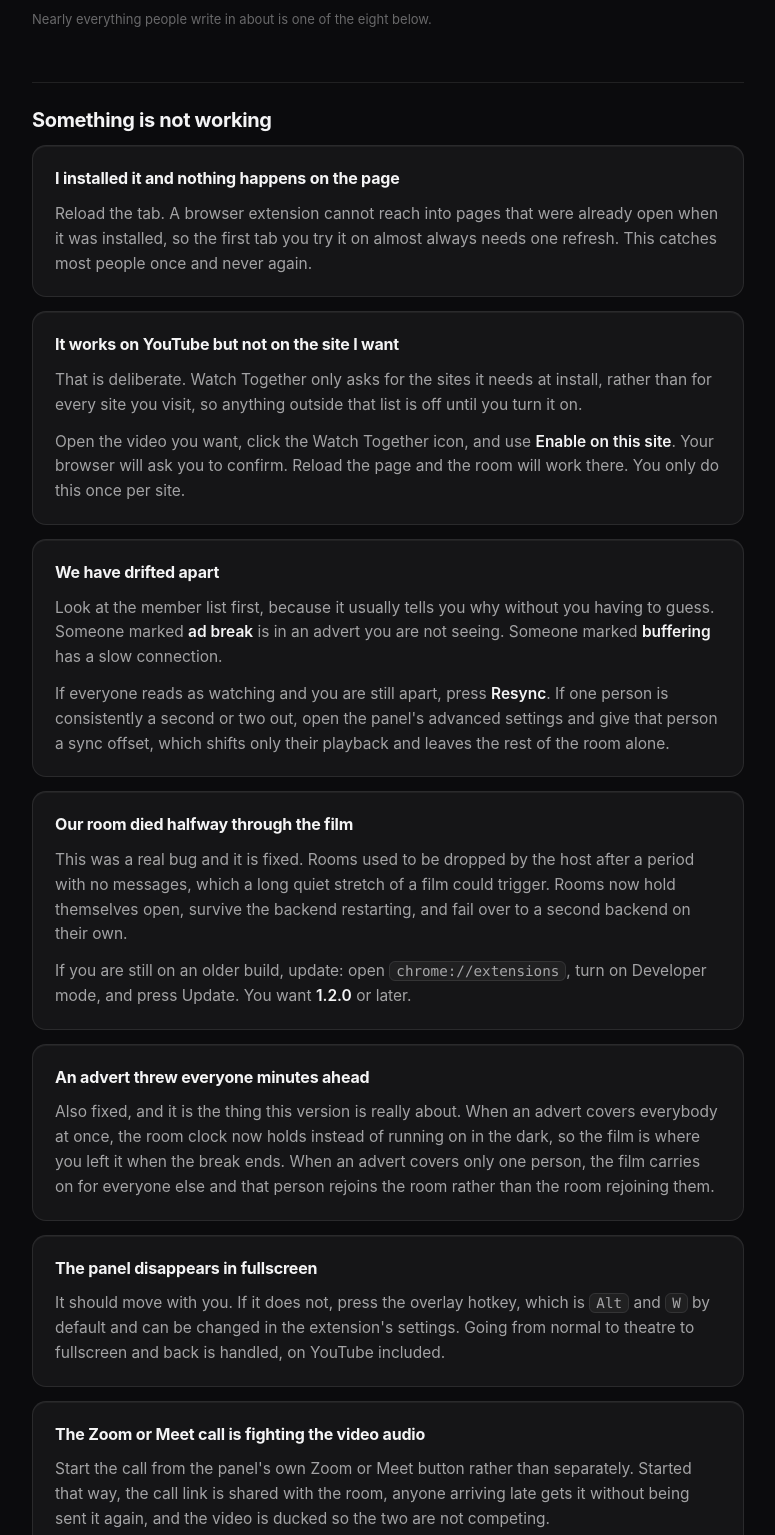
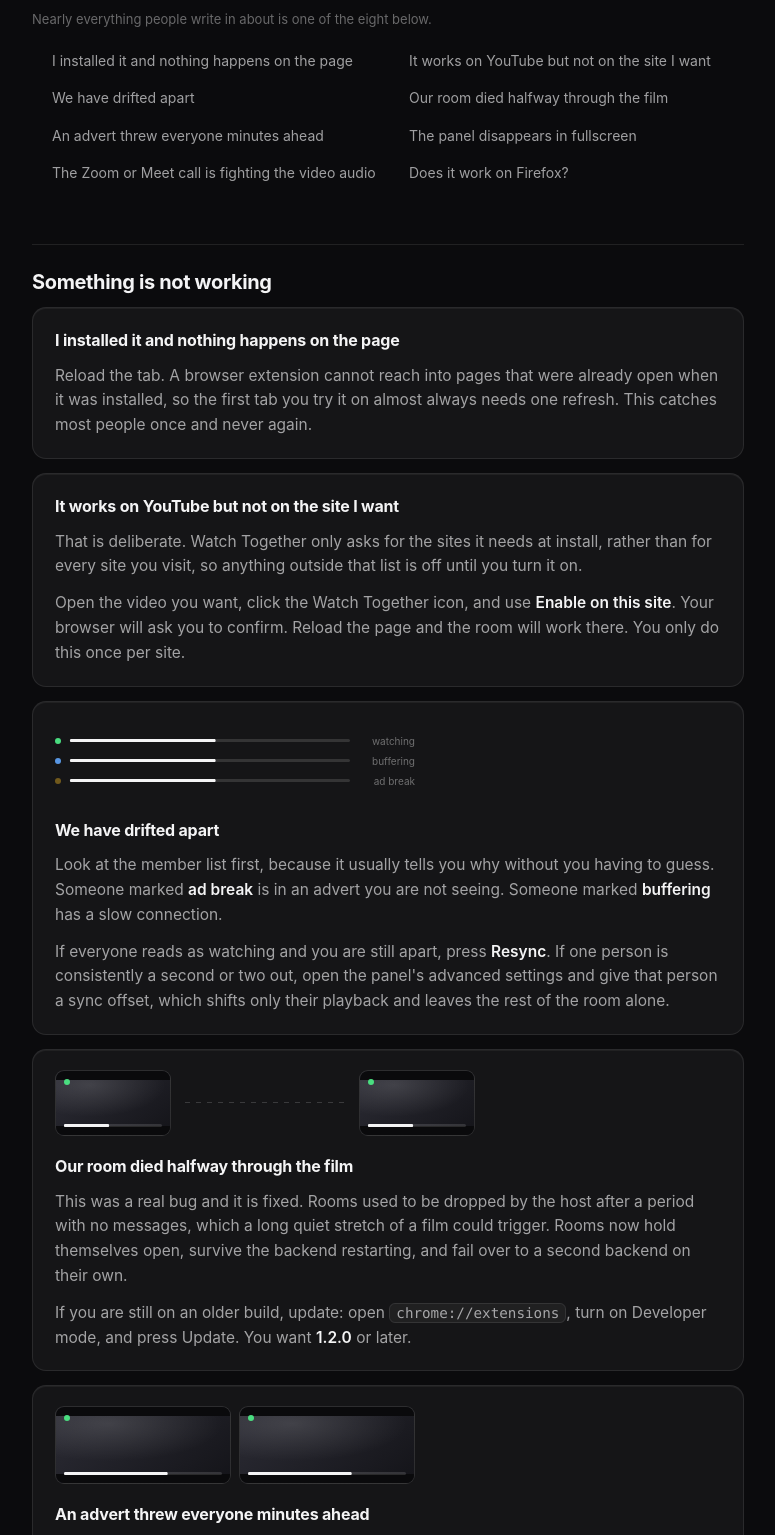
Before and after one commit to ArnavGoel03/watch-together, a browser extension: page site/support.html in a window 1280 px wide. Shown: the part 221-1756 px from the top of the page, without its empty margins (252-1027 px from the left). Drawn offline with Linux system fonts and the light colour scheme.

Commit message:
Site: the support and privacy pages stop being documents
Both were a single column of prose with nothing to land on, which is a poor way to
meet somebody who arrived with a problem or a suspicion.

Support opens with an index of the eight questions, so the first thing on the page is
the symptom rather than the first answer. Every question has an id, so any of them can
be linked to directly, and `:target` lights the one you were sent to. No JavaScript is
involved in any of that. The four answers the site already draws elsewhere are drawn
here too: the member list that explains a drift, the advert that no longer scatters
anybody, the ducked audio, and, new, the link that drops and comes back with the
position waiting where it was.

The privacy policy's two lists are the whole document, and they were two identical
bulleted lists. They are now a ledger: a solid rail for what leaves the machine, a
broken one for what never does, and the claim at the top is shown crossing the network
before it is listed. Not a word of either list changed.

Page-level JavaScript now runs on every page rather than behind the demo's own guard.
That guard is why the sticky nav hairline never appeared on either document page, and
it would have left every drawn picture on them paused forever.

```diff
--- a/site/app.js
+++ b/site/app.js
@@ -322,6 +322,7 @@ class Room {
 }
 
 function start() {
+  page();
   const stage = document.querySelector("[data-demo]");
   if (!stage) return;
 
@@ -463,9 +464,13 @@ function start() {
   const loop = (now) => { room.tick(now); requestAnimationFrame(loop); };
   requestAnimationFrame(loop);
 
-  // The card demonstrations loop forever, so they run only while they are on screen.
-  // Nine paused loops cost nothing; nine running ones off screen are nine compositor
-  // jobs for pictures nobody is looking at.
+}
+
+/** Everything that is true of every page, demo or not. */
+function page() {
+  // The drawn demonstrations loop forever, so they run only while they are on screen.
+  // A paused loop costs nothing; one running off screen is a compositor job for a
+  // picture nobody is looking at.
   const minis = document.querySelectorAll(".mini, .wire");
   if (minis.length && "IntersectionObserver" in window) {
     const watcher = new IntersectionObserver(
--- a/site/styles.css
+++ b/site/styles.css
@@ -534,3 +534,56 @@ footer a:hover { color: var(--text); }
   box-shadow: inset 0 1px 0 rgba(255,255,255,.07);
 }
 .doc-cta p:first-child { margin-top: 0; }
+
+/* An index, because somebody arrives at a support page with a symptom, not with an
+   appetite for eight answers. Pure anchors: :target does the highlight, so finding your
+   problem costs no JavaScript. */
+.doc-index {
+  margin-top: 22px; padding: 0; list-style:none;
+  display:grid; gap:2px 22px; grid-template-columns: repeat(auto-fit, minmax(272px,1fr));
+}
+.doc-index li { margin:0; font-size:14px; }
+.doc-index a[href] {
+  display:block; padding:6px 0; color: var(--dim);
+  text-decoration:none; border-bottom:1px solid transparent;
+  transition: color 180ms var(--ease);
+}
+.doc-index a[href]:hover { color: var(--text); }
+.qa { scroll-margin-top: 84px; transition: background 320ms var(--ease), border-color 320ms var(--ease); }
+.qa:target { background: var(--raised-2); border-color: var(--line-2); }
+/* A support answer is a column of text, so its picture is sized to the text rather than
+   stretched across the card. */
+.qa .mini { margin-bottom: 18px; max-width: 360px; }
+.qa .wire { margin-top: 0; margin-bottom: 18px; max-width: 420px; }
+.qa .wire .mini-s { width: 116px; height: 66px; }
+
+/* The policy's two lists are a ledger: a solid rail for what leaves the machine, a broken
+   one for what never does. The distinction is the whole document, so it should not be two
+   identical bulleted lists. */
+.ledger { list-style:none; padding-left:0; margin-top:16px; }
+.ledger li {
+  position:relative; margin:0 0 2px; padding: 11px 0 11px 18px;
+  border-left: 2px solid transparent;
+}
+.ledger-in li { border-left-color: var(--line-2); }
+.ledger-out li { border-left: 2px dashed rgba(255,255,255,.22); }
+.ledger-perm li { border-left-color: var(--line); }
+.ledger-perm strong { display:block; margin-bottom:2px; }
+
+/* The room that dropped and came back: the link breaks, the position waits, both resume. */
+.w-drop .wire-line { animation: dropLine 5.2s var(--ease) infinite; }
+.w-drop .wire-pip { animation: dropPip 5.2s var(--ease) infinite; }
+.w-drop .mini-d { animation: dropDot 5.2s step-end infinite; }
+@keyframes dropLine { 0%,32% { opacity:1; } 40%,66% { opacity:.22; } 74%,100% { opacity:1; } }
+@keyframes dropPip {
+  0% { left:0; opacity:0; }
+  10%,32% { left:34%; opacity:1; }
+  40%,66% { left:34%; opacity:.3; }
+  76% { left:34%; opacity:1; }
+  92%,100% { left:100%; opacity:0; }
+}
+@keyframes dropDot {
+  0%,35% { background: var(--good); }
+  35.01%,70% { background: var(--info); }
+  70.01%,100% { background: var(--good); }
+}
--- a/site/support.html
+++ b/site/support.html
@@ -10,6 +10,7 @@
 <link rel="canonical" href="https://watch.arnavgoel.dev/support">
 <meta name="theme-color" content="#0b0b0d">
 <link rel="stylesheet" href="/styles.css">
+<script type="module" src="/app.js"></script>
 </head>
 <body>
 <div class="glow" aria-hidden="true"></div>
@@ -23,47 +24,58 @@
   <h1>Support</h1>
   <p class="updated">Nearly everything people write in about is one of the eight below.</p>
 
+  <ul class="doc-index">
+    <li><a href="#nothing-happens">I installed it and nothing happens on the page</a></li>
+    <li><a href="#other-sites">It works on YouTube but not on the site I want</a></li>
+    <li><a href="#drifted-apart">We have drifted apart</a></li>
+    <li><a href="#room-died">Our room died halfway through the film</a></li>
+    <li><a href="#advert-jump">An advert threw everyone minutes ahead</a></li>
+    <li><a href="#fullscreen">The panel disappears in fullscreen</a></li>
+    <li><a href="#call-audio">The Zoom or Meet call is fighting the video audio</a></li>
+    <li><a href="#firefox">Does it work on Firefox?</a></li>
+  </ul>
+
   <h2>Something is not working</h2>
 
-  <div class="qa">
+  <div class="qa" id="nothing-happens">
     <h3>I installed it and nothing happens on the page</h3>
     <p>Reload the tab. A browser extension cannot reach into pages that were already open when it was installed, so the first tab you try it on almost always needs one refresh. This catches most people once and never again.</p>
   </div>
 
-  <div class="qa">
+  <div class="qa" id="other-sites">
     <h3>It works on YouTube but not on the site I want</h3>
     <p>That is deliberate. Watch Together only asks for the sites it needs at install, rather than for every site you visit, so anything outside that list is off until you turn it on.</p>
     <p>Open the video you want, click the Watch Together icon, and use <strong>Enable on this site</strong>. Your browser will ask you to confirm. Reload the page and the room will work there. You only do this once per site.</p>
   </div>
 
-  <div class="qa">
+  <div class="qa" id="drifted-apart"><div class="mini m-status" aria-hidden="true"><div class="mini-row"><span class="mini-d"></span><span class="mini-t"><i></i></span><span class="mini-tag">watching</span></div><div class="mini-row"><span class="mini-d d-buf"></span><span class="mini-t"><i></i></span><span class="mini-tag">buffering</span></div><div class="mini-row"><span class="mini-d d-ad"></span><span class="mini-t"><i></i></span><span class="mini-tag">ad break</span></div></div>
     <h3>We have drifted apart</h3>
     <p>Look at the member list first, because it usually tells you why without you having to guess. Someone marked <strong>ad break</strong> is in an advert you are not seeing. Someone marked <strong>buffering</strong> has a slow connection.</p>
     <p>If everyone reads as watching and you are still apart, press <strong>Resync</strong>. If one person is consistently a second or two out, open the panel's advanced settings and give that person a sync offset, which shifts only their playback and leaves the rest of the room alone.</p>
   </div>
 
-  <div class="qa">
+  <div class="qa" id="room-died"><div class="wire w-drop" aria-hidden="true"><div class="mini-s"><span class="mini-pic"></span><span class="mini-d"></span><span class="mini-t"><i></i></span></div><div class="wire-line"><span class="wire-pip">0:42</span></div><div class="mini-s"><span class="mini-pic"></span><span class="mini-d"></span><span class="mini-t"><i></i></span></div></div>
     <h3>Our room died halfway through the film</h3>
     <p>This was a real bug and it is fixed. Rooms used to be dropped by the host after a period with no messages, which a long quiet stretch of a film could trigger. Rooms now hold themselves open, survive the backend restarting, and fail over to a second backend on their own.</p>
     <p>If you are still on an older build, update: open <code>chrome://extensions</code>, turn on Developer mode, and press Update. You want <strong>1.2.0</strong> or later.</p>
   </div>
 
-  <div class="qa">
+  <div class="qa" id="advert-jump"><div class="mini m-ad" aria-hidden="true"><div class="mini-s"><span class="mini-pic"></span><span class="mini-d"></span><div class="mini-v">Advert</div><span class="mini-t"><i></i></span></div><div class="mini-s"><span class="mini-pic"></span><span class="mini-d"></span><span class="mini-t"><i></i></span></div></div>
     <h3>An advert threw everyone minutes ahead</h3>
     <p>Also fixed, and it is the thing this version is really about. When an advert covers everybody at once, the room clock now holds instead of running on in the dark, so the film is where you left it when the break ends. When an advert covers only one person, the film carries on for everyone else and that person rejoins the room rather than the room rejoining them.</p>
   </div>
 
-  <div class="qa">
+  <div class="qa" id="fullscreen">
     <h3>The panel disappears in fullscreen</h3>
     <p>It should move with you. If it does not, press the overlay hotkey, which is <code>Alt</code> and <code>W</code> by default and can be changed in the extension's settings. Going from normal to theatre to fullscreen and back is handled, on YouTube included.</p>
   </div>
 
-  <div class="qa">
+  <div class="qa" id="call-audio"><div class="mini m-duck" aria-hidden="true"><div class="mini-s"><span class="mini-pic"></span><span class="mini-d"></span><span class="mini-lvl"><b></b><b></b><b></b><b></b><b></b><b></b><b></b></span><span class="mini-t"><i></i></span></div></div>
     <h3>The Zoom or Meet call is fighting the video audio</h3>
     <p>Start the call from the panel's own Zoom or Meet button rather than separately. Started that way, the call link is shared with the room, anyone arriving late gets it without being sent it again, and the video is ducked so the two are not competing.</p>
   </div>
 
-  <div class="qa">
+  <div class="qa" id="firefox">
     <h3>Does it work on Firefox?</h3>
     <p>Yes. There is a Firefox build alongside the Chrome one. Everything except the per-site permission prompt behaves the same, and Firefox asks for permissions in its own way.</p>
   </div>
```
Also changed, not shown: site/privacy.html (+5 -3 lines).
